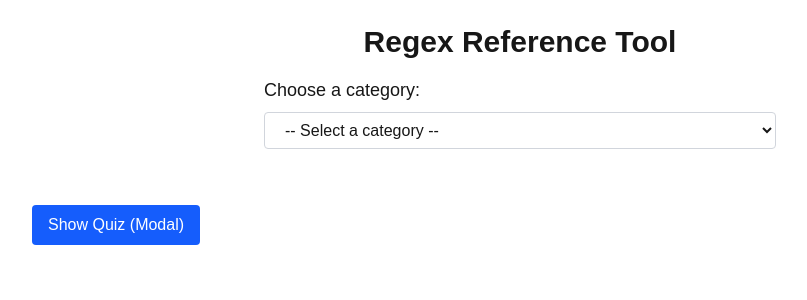
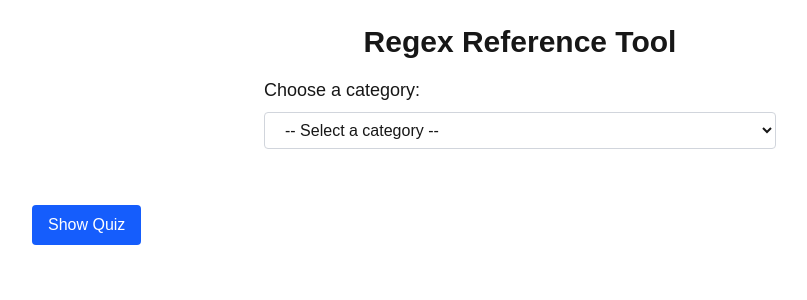
Before and after one commit to SpPag/RegexProject, a Next.js app: page / in a window 1280 px wide. Shown: the top 300 px of the page, without its empty margins (120-927 px from the left). Built offline with nearby package versions, Linux system fonts and the light colour scheme.

Commit message:
refactor(ui): change 'Show Quiz (Modal)' to 'Show Quiz' both on the UI and internally

```diff
--- a/src/app/page.tsx
+++ b/src/app/page.tsx
@@ -19,7 +19,7 @@ export default function Home() {
   const [completedQuizIds, setCompletedQuizIds] = useState<number[]>([]); // track completed quiz ids
   const [allQuizzesComplete, setAllQuizzesComplete] = useState(false); // track if all quizzes have been completed
   const [showQuizModal, setShowQuizModal] = useState(false); // track if the modal should be shown
-  const [displayModalButton, setDisplayModalButton] = useState(true); // track if the 'Show Quiz (Modal)' button should be shown
+  const [displayModalButton, setDisplayModalButton] = useState(true); // track if the 'Show Quiz' button should be shown
 
   const handleCategoryChange = (event: React.ChangeEvent<HTMLSelectElement>) => {
     const found = regexData.find((cat) => cat.category === event.target.value); // find the selected category, otherwise return undefined
@@ -99,7 +99,7 @@ export default function Home() {
         if (nextQuiz) { // if there is a next quiz (so if not all the quizzes have been completed), show it
           setCurrentQuiz(nextQuiz);
         }
-        else { // if all the quizzes have been completed, set currentQuiz to null, hide the quiz modal, set allQuizzesComplete to true, and hide the 'Show Quiz (Modal)' button
+        else { // if all the quizzes have been completed, set currentQuiz to null, hide the quiz modal, set allQuizzesComplete to true, and hide the 'Show Quiz' button
           setCurrentQuiz(null);
           setShowQuizModal(false);
           setAllQuizzesComplete(true);
@@ -171,10 +171,10 @@ export default function Home() {
         }
       })()}
 
-      {/* Shows 'Show Quiz (Modal)' button */}
+      {/* Shows 'Show Quiz' button */}
       {displayModalButton && (
         <div className="mt-8">
-          <button className="px-4 py-2 bg-blue-600 text-white rounded hover:bg-blue-700 transition" onClick={handleQuizModal}>Show Quiz (Modal)</button>
+          <button className="px-4 py-2 bg-blue-600 text-white rounded hover:bg-blue-700 transition" onClick={handleQuizModal}>Show Quiz</button>
         </div>
       )}
 
```
